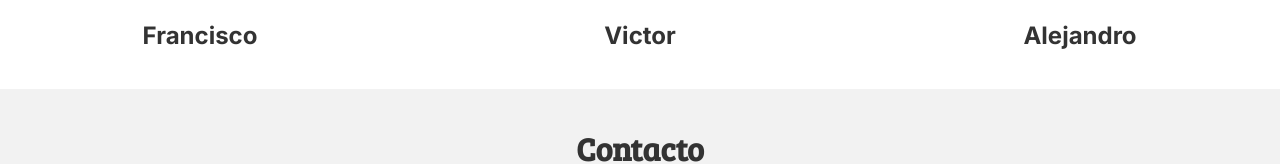
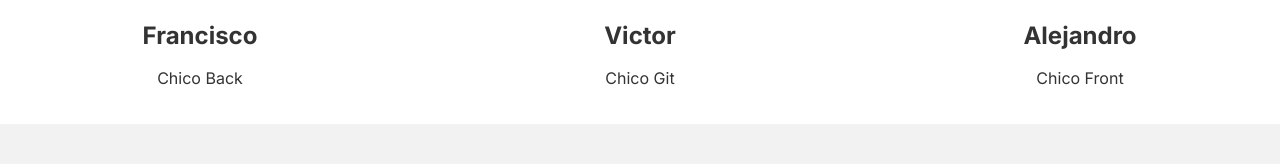
Before and after one commit to franciscojordan/WeeGig, a React (Vite) app in the folder frontend/: page /nosotros in a window 1280 px wide. Shown: the part 1228-1392 px from the top of the page. Built offline with nearby package versions, Linux system fonts and the light colour scheme.

Commit message:
idk just maybe

```diff
--- a/frontend/src/tsx/pages/Aboutus.tsx
+++ b/frontend/src/tsx/pages/Aboutus.tsx
@@ -62,6 +62,7 @@ const AboutUs: React.FC = () => {
                 style={{ width: "400px", height: "400px", borderRadius: "10%" }}
               />
               <h2>Francisco</h2>
+              <p>Chico Back</p>
             </div>
             <div style={{ margin: "0 20px" }}>
               <img
@@ -70,6 +71,7 @@ const AboutUs: React.FC = () => {
                 style={{ width: "400px", height: "400px", borderRadius: "10%" }}
               />
               <h2>Victor</h2>
+              <p>Chico Git</p>
             </div>
             <div style={{ margin: "0 20px" }}>
               <img
@@ -78,6 +80,7 @@ const AboutUs: React.FC = () => {
                 style={{ width: "400px", height: "400px", borderRadius: "10%" }}
               />
               <h2>Alejandro</h2>
+              <p>Chico Front</p>
             </div>
           </div>
         </div>
```
